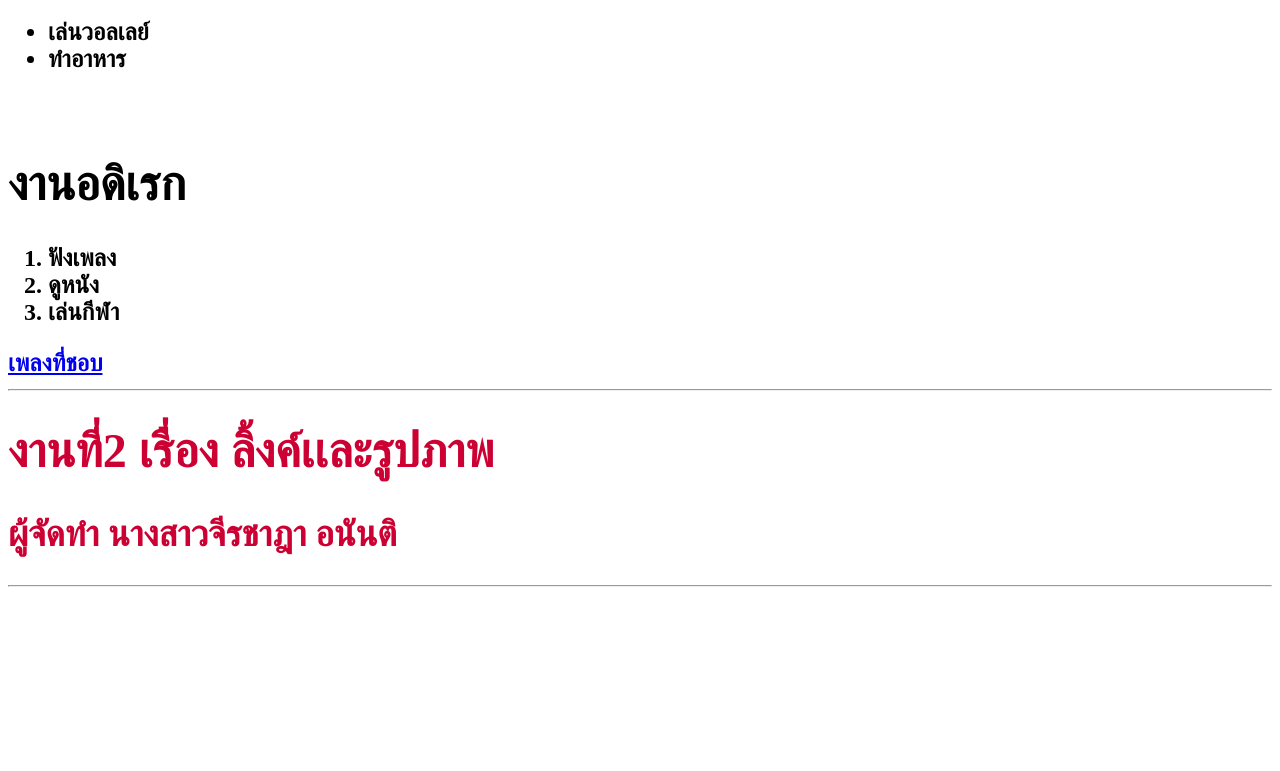
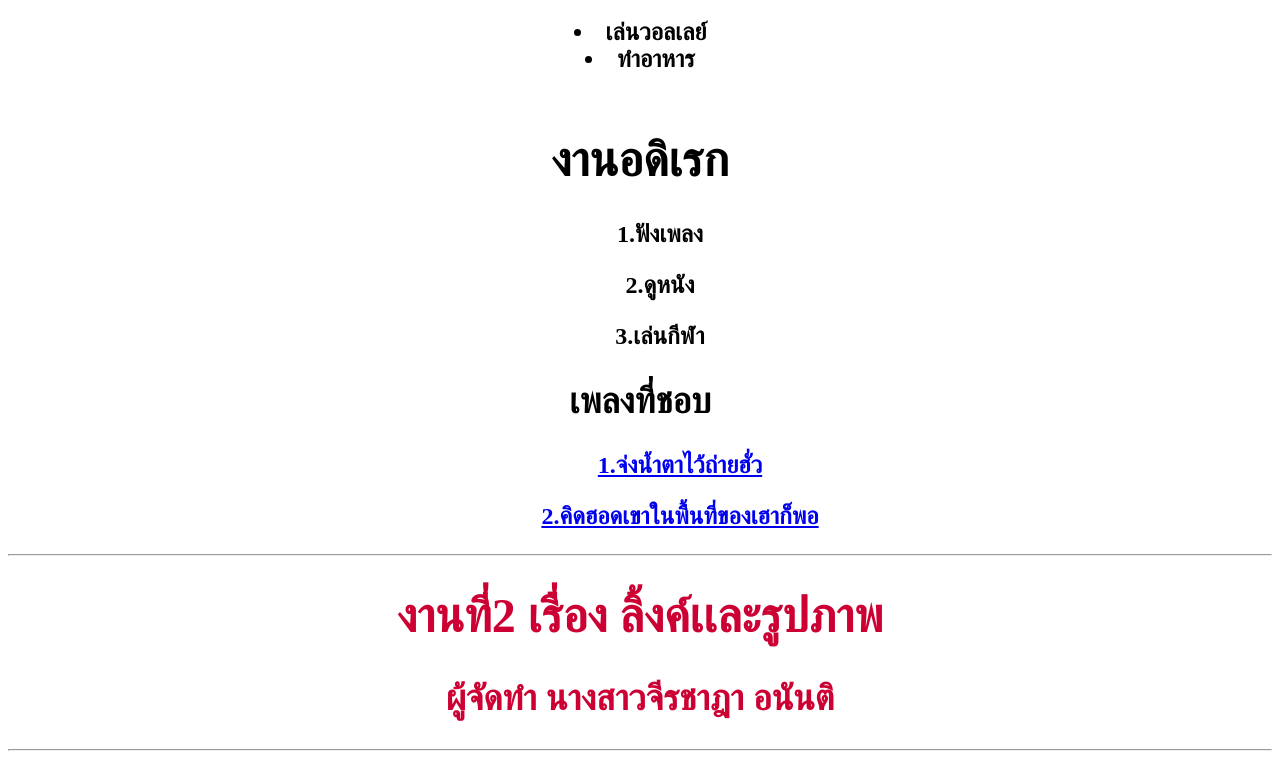
Before and after one commit to jeerachada1510/09jeerachada11, a plain HTML site: page work2.html in a window 1280 px wide. Shown: the part 624-1395 px from the top of the page. Before the commit the page ends 1230 px from the top, so only its background shows below. Drawn offline with Linux system fonts and the light colour scheme.

Commit message:
Add files via upload

```diff
--- a/work2.html
+++ b/work2.html
@@ -6,6 +6,7 @@
     <title>งานที่2 เลขที่9</title>
 </head>
 <body>
+    <center>
     <img src="imges/bbb.png" width="300" height="300" >
         <h1>นางสาวจีรชาฎา อนันติ เลขที่9 ชั้น ม.5/6</h1>
       <h2>ปัจจุบันเรียนอยู่ที่ โรงเรียนธาตุนารายณ์วิทยา</h2> <br>
@@ -17,17 +18,25 @@
     &#10084; <h2> <b>
 
     <br> <h1>ความสามารถ</h1>
-    <ul>
+
         <li>เล่นวอลเลย์</li>
         <li>ทำอาหาร</li>
-    </ul>
+
         <br> <h1>งานอดิเรก</h1>
-        <ol>
-        <li>ฟังเพลง</li>
-        <li>ดูหนัง</li>
-        <li>เล่นกีฬา</li>
-        </ol>
-        <a href="https://youtu.be/thbA8Bt77Ls">เพลงที่ชอบ</a>
+
+        <ul>1.ฟังเพลง</ul>
+        <ul>2.ดูหนัง</ul>
+        <ul>3.เล่นกีฬา</ul>
+
+
+    <h2>เพลงที่ชอบ</h2>
+
+    <a href="https://youtu.be/thbA8Bt77Ls"><ol>
+    <ul>1.จ่งน้ำตาไว้ถ่ายฮั่ว</ul>
+    </ol></a>
+    <a href="https://youtu.be/CpmyUaLO0J0"><ol>
+    <ul>2.คิดฮอดเขาในพื้นที่ของเฮาก็พอ</ul>
+    </ol></a>
 
         <hr>
         <font color="#cc0033">
@@ -35,5 +44,6 @@
             <h2>ผู้จัดทำ นางสาวจีรชาฎา อนันติ</h2>
         </font>
         <hr>
+    </center>
     </body>
 </html>
```
